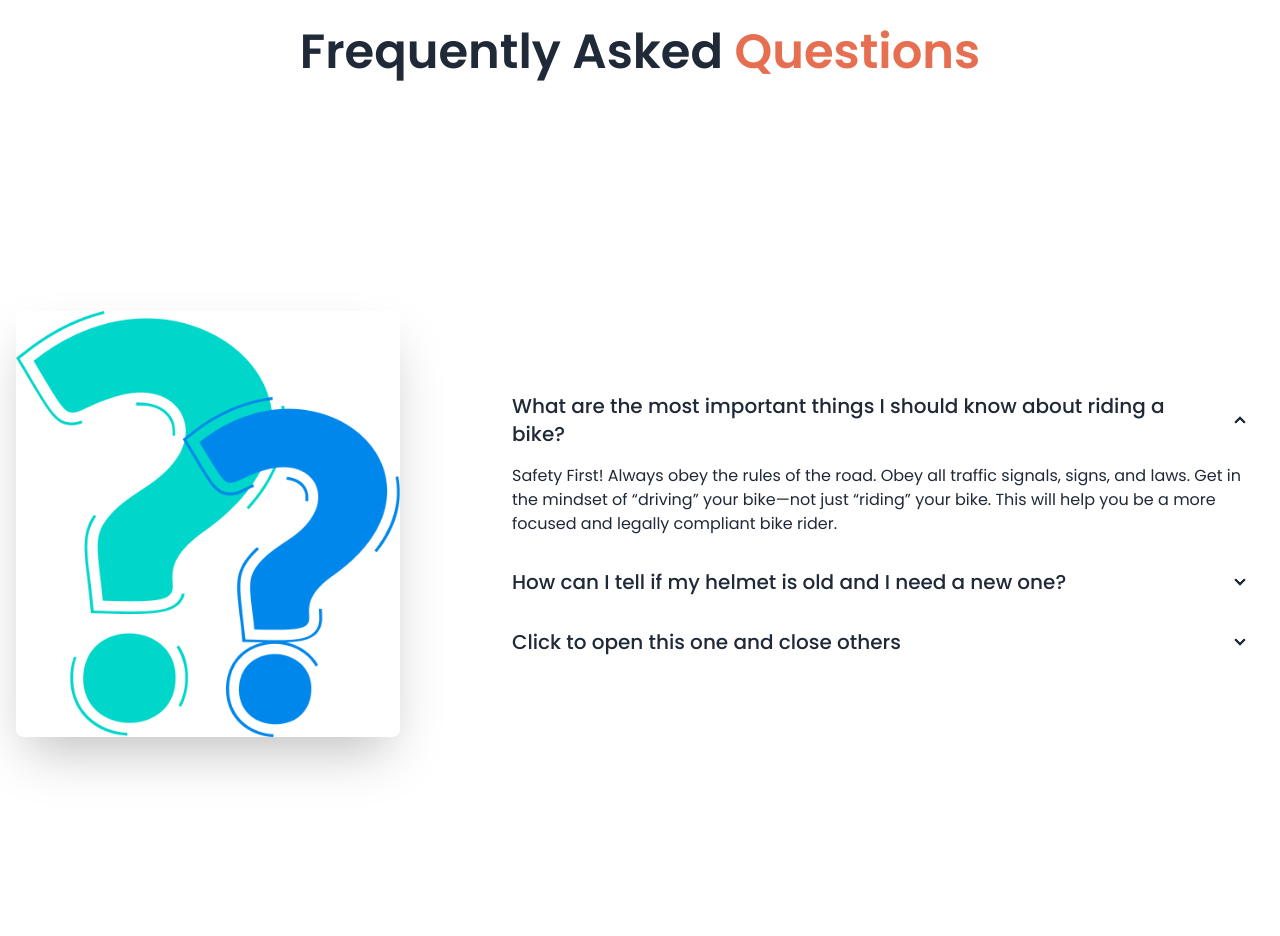
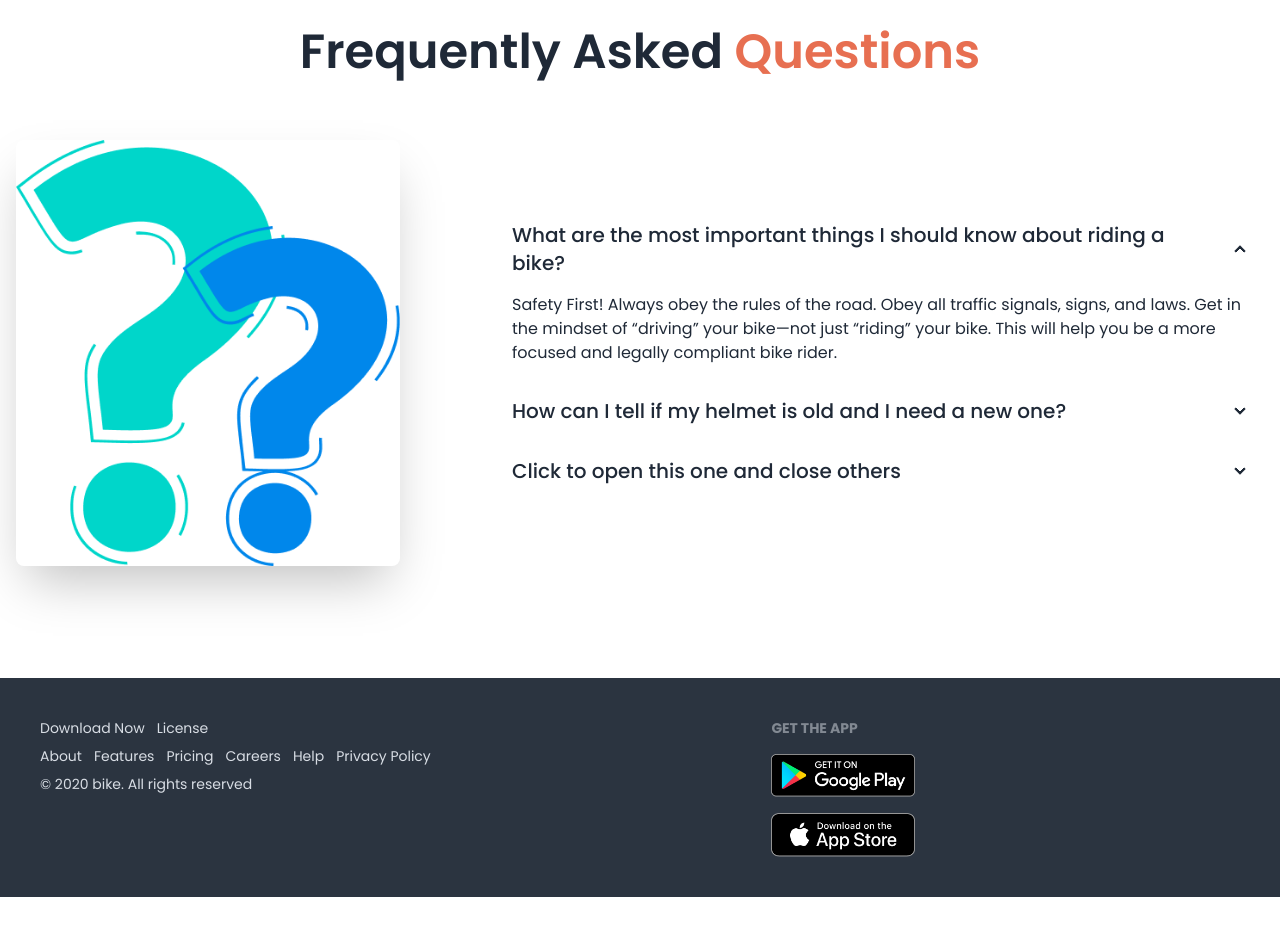
Before and after one commit to Jahirul83/biker-zone, a plain HTML site: page index.html in a window 1280 px wide. Shown: the part 2540-3476 px from the top of the page. After the commit the page ends 3437 px from the top, so only its background shows below. Drawn offline with nearby package versions, Linux system fonts and the light colour scheme.

Commit message:
Footer section added

```diff
--- a/index.html
+++ b/index.html
@@ -328,7 +328,7 @@
         <!-- FAQ section -->
         <section class="my-6 md:my-24 lg:my-24">
             <h3 class="text-xl md:text-5xl mb-12 font-semibold text-center">Frequently Asked <span class="text-bk-primary">Questions</span></h3>
-            <div class="hero min-h-screen">
+            <div class="hero">
                 <div class="hero-content flex-col lg:gap-24 lg:flex-row">
                   <img src="/images/others/faq.png" class="w-3/4 lg:max-w-sm rounded-lg shadow-2xl" />
                   <div>
@@ -368,6 +368,32 @@
 
     </main>
     <footer>
+        <footer class="footer p-10 bg-neutral text-neutral-content">
+            <div>
+                <div class="flex gap-3">
+                    <p>Download Now</p>
+                    <p>License</p>
+                  </div>
+                <div class="md:flex gap-3">
+                    <p>About</p>
+                    <p>Features</p>
+                    <p>Pricing</p>
+                    <p>Careers</p>
+                    <p>Help</p>
+                    <p>Privacy Policy</p>
+                  </div>
+                <div class="flex gap-3">
+                    <p>© 2020 bike. All rights reserved</p>
+                  </div>
+            </div>
+            <div>
+              <span class="footer-title">Get the App</span>
+              <div class="grid grid-cols-1 gap-4">
+                <a><img class="w-36" src="images/others/android.png" alt=""></a>
+                <a><img class="w-36" src="images/others/ios.png" alt=""></a>
+              </div>
+            </div>
+          </footer>
 
     </footer>
 </body>
```
